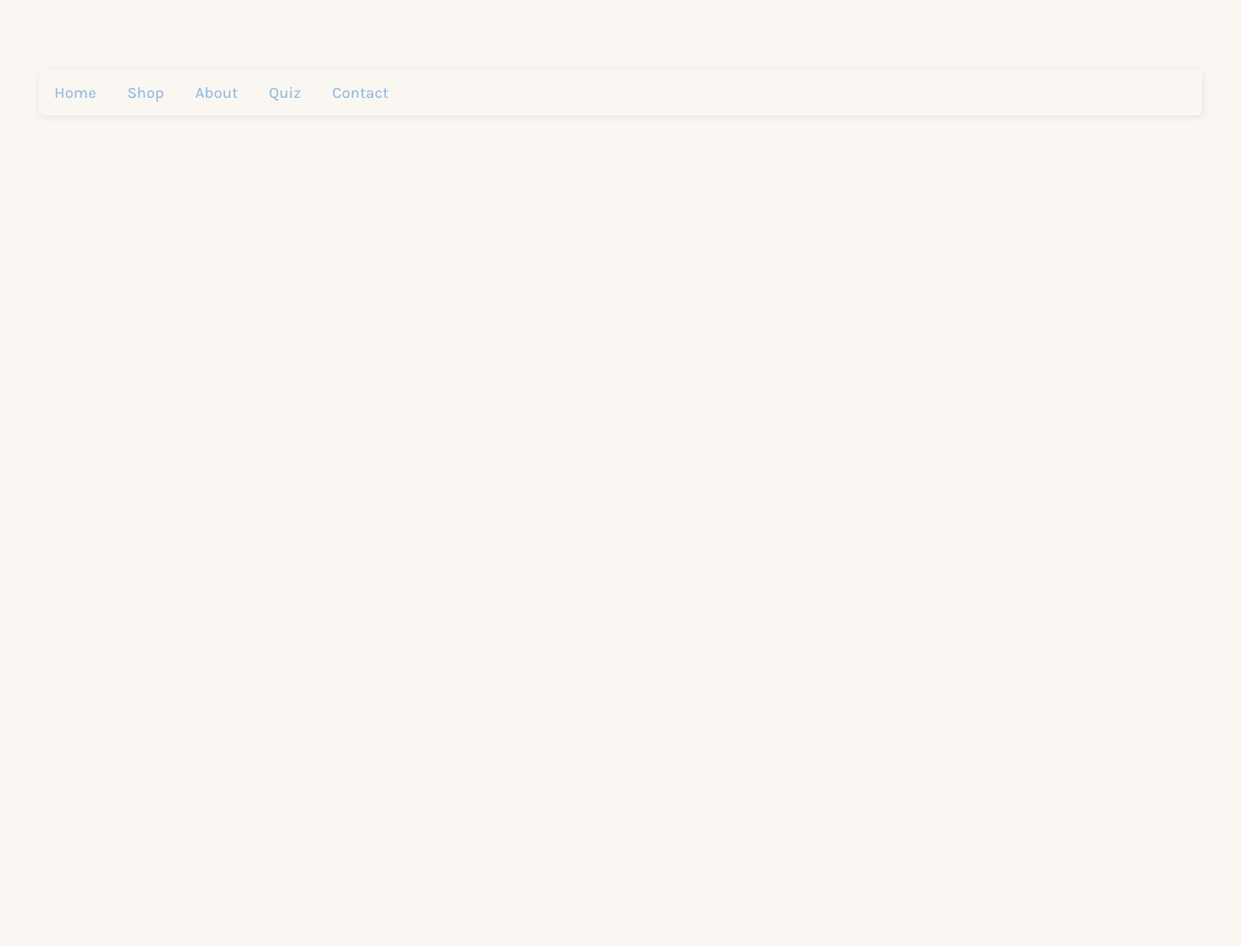
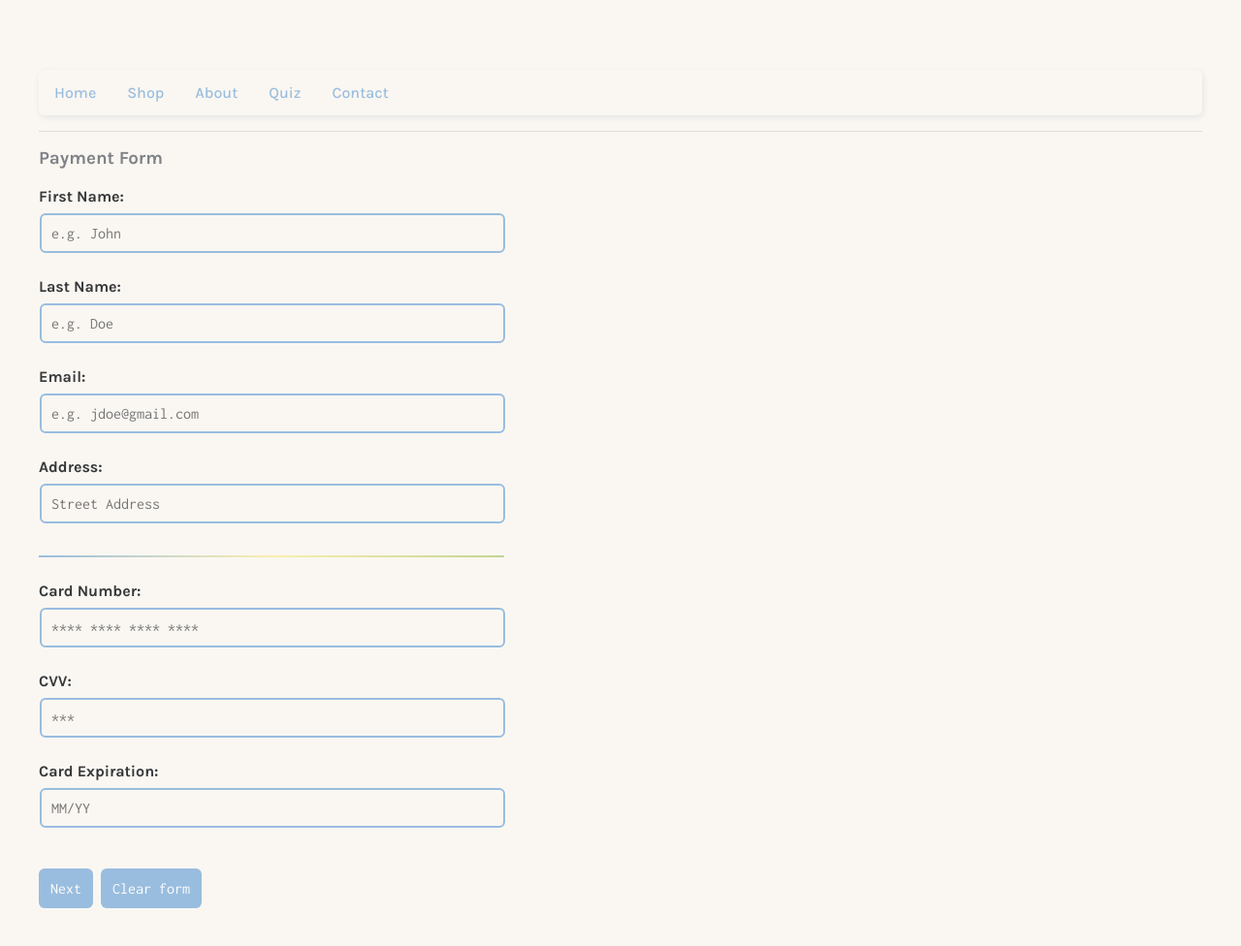
Before and after one commit to Pepperonium/IAT339-P02, a plain HTML site: page Payment-Form.html in a window 1280 px wide. Shown: the whole page at 97% size. Before the commit the page ends 800 px from the top, so only its background shows below. Drawn offline with Linux system fonts and the light colour scheme.

Commit message:
Payment Form 1

```diff
--- a/Payment-Form.html
+++ b/Payment-Form.html
@@ -23,5 +23,32 @@
         </nav>
     </header>
 
+    <body>
+      <section class="element">
+        <h3>Payment Form</h3>
+        <div class="pay-in">
+        <form action="/action_page.php">
+          <label for="pfname">First Name:</label><br>
+          <input type="text" id="pfname" name="pfname" placeholder="e.g. John"><br><br>
+          <label for="lname">Last Name:</label><br>
+          <input type="text" id="lname" name="lname" placeholder="e.g. Doe"><br><br>
+          <label for="pemail">Email:</label><br>
+          <input type="text" id="pemail" name="pemail" placeholder="e.g. jdoe@gmail.com"><br><br>
+          <label for="address">Address:</label><br>
+          <input type="text" id="address" name="address" placeholder="Street Address"><br><br>
+          <hr><br>
+          <label for="cnum">Card Number:</label><br>
+          <input type="text" id="cnum" name="cnum" placeholder="**** **** **** ****"><br><br>
+          <label for="cvv">CVV:</label><br>
+          <input type="text" id="cvv" name="cvv" placeholder="***"><br><br>
+          <label for="cdex">Card Expiration:</label><br>
+          <input type="text" id="cdex" name="cdex" placeholder="MM/YY"><br><br><br>
+          <input class="button-pr" type="submit" value="Next">
+          <input class="button-pr" type="reset" value="Clear form">
+        </form>
+        </div>
+      </section>
+
+    </body>
 
 </html>
```
